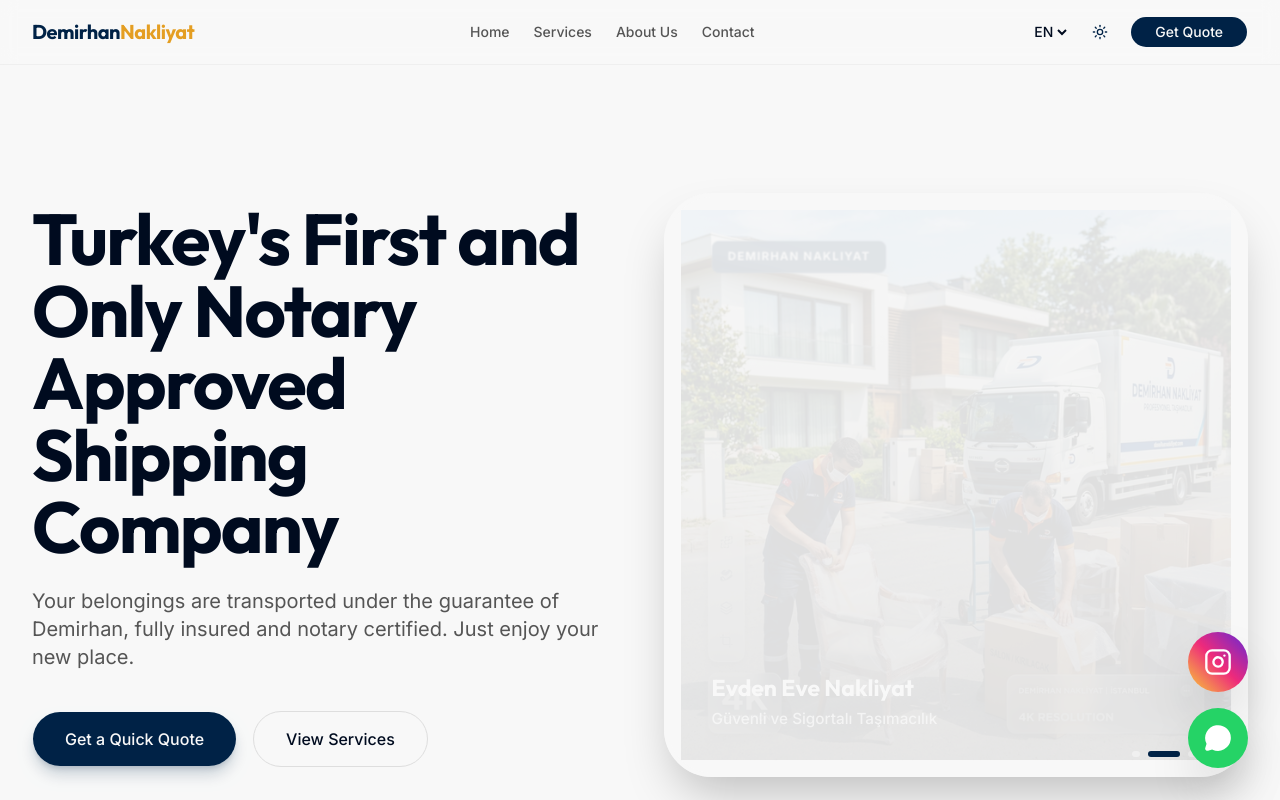
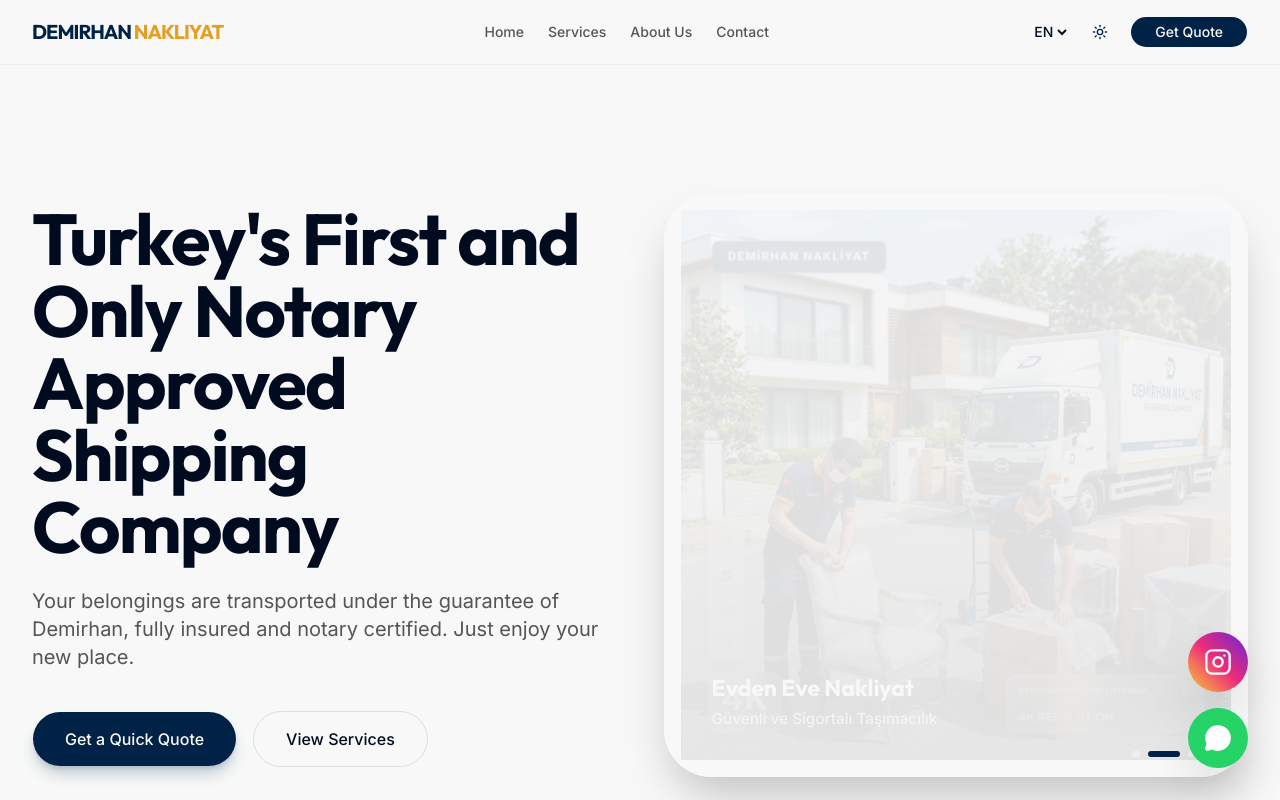
Before and after one commit to demirehanbayram/demirhanNakliyat, a Next.js app: page /en in a window 1280 px wide. Shown: the top 800 px of the page. Built offline with nearby package versions, Linux system fonts and the light colour scheme.

Commit message:
feat: add Header component for site navigation and HeroSlider component for dynamic content display.

```diff
--- a/src/components/layout/Header.tsx
+++ b/src/components/layout/Header.tsx
@@ -14,8 +14,8 @@
         {/* Logo Section */}
         <div className="flex items-center gap-6">
           <Link href="/" className="flex items-center space-x-2">
-            <span className="font-outfit text-xl font-bold tracking-tight text-primary">
-              Demirhan<span className="text-gold-500">Nakliyat</span>
+            <span className="font-outfit text-xl font-bold tracking-tighter text-primary uppercase">
+              Demirhan <span className="text-gold-500">Nakliyat</span>
             </span>
           </Link>
         </div>
--- a/src/components/layout/HeroSlider.tsx
+++ b/src/components/layout/HeroSlider.tsx
@@ -61,7 +61,7 @@
 
           {/* Brand Watermark */}
           <div className="absolute top-8 left-8 bg-primary/90 text-primary-foreground px-4 py-2 rounded-lg text-xs font-bold uppercase tracking-widest backdrop-blur-sm shadow-xl border border-white/10">
-            Demirhan Nakliyat
+            DEMİRHAN NAKLİYAT
           </div>
 
           {/* Slide Content */}
```
